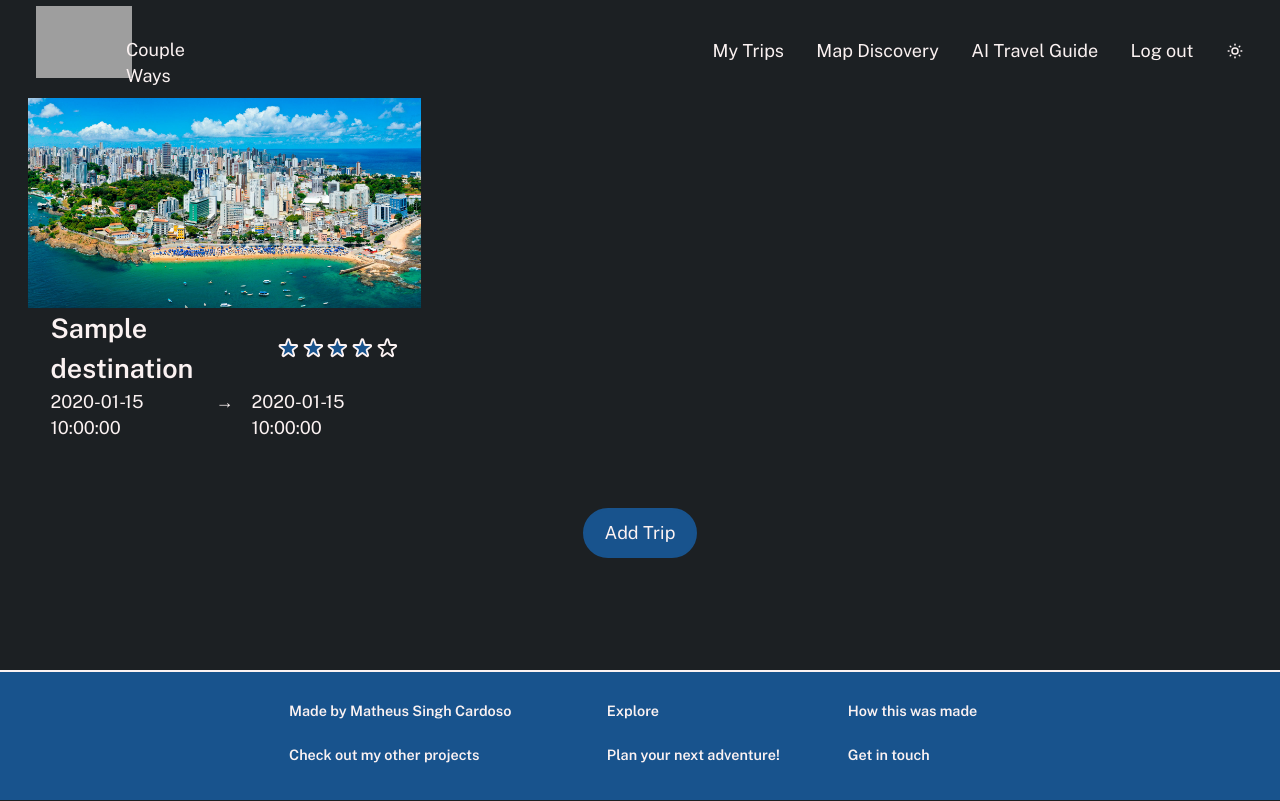
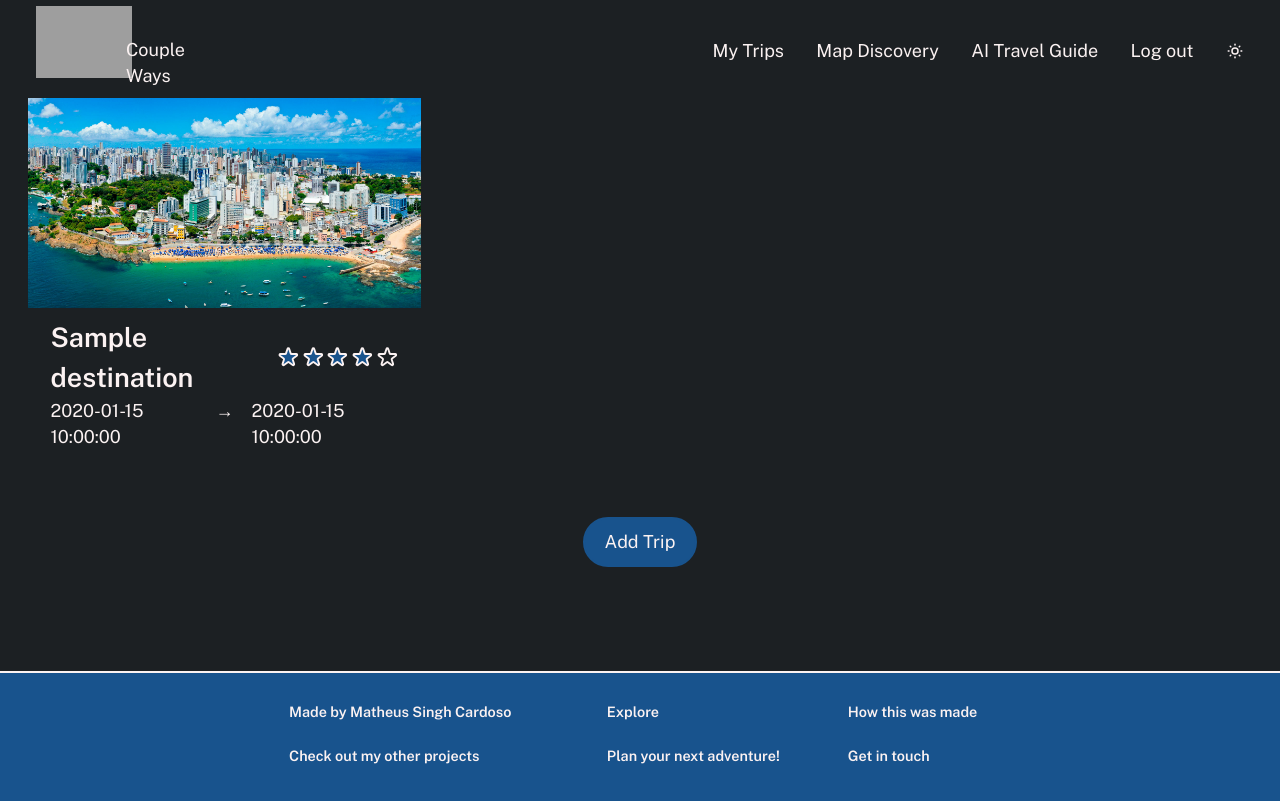
Before and after one commit to Snapcaszz/CoupleWays, a Flask app: template couple_ways/templates/my_trips.html in a window 1280 px wide. Run offline with Flask 3, Linux system fonts and the light colour scheme; the visitor is signed in with stand-in values (Sample User, id 1); the template is opened without the code that fills it: most values are stand-ins (such as "Sample title", 1, 10 or a date in 2020); grey boxes are pictures that could not be loaded.

Commit message:
Changed some styles of the page

```diff
--- a/couple_ways/static/css/main.css
+++ b/couple_ways/static/css/main.css
@@ -20,7 +20,7 @@
   --text-dark: #fbf2f2;
   --text-light: #000;
   --text-muted: #595959;
-  --banner-shadow: rgba(255, 255, 255, 0.25);
+  --banner-shadow: rgba(255, 255, 255, 0.105);
 
   --background-color: #1c2023;
   --accent-color: #18538d;
@@ -512,6 +512,7 @@
 .trip__link--container {
   text-decoration: none;
   transition: transform 0.2s ease-in-out;
+  margin-bottom: 0.5rem;
 }
 
 .trip__link--namecontainer {
```
